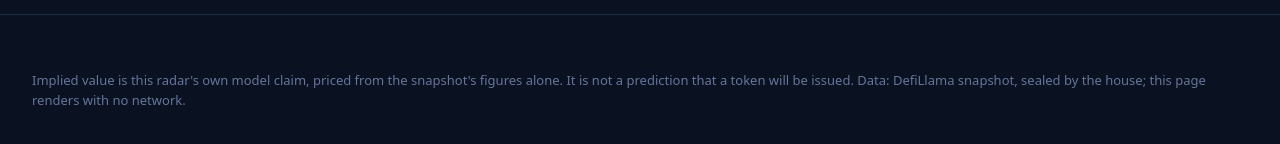
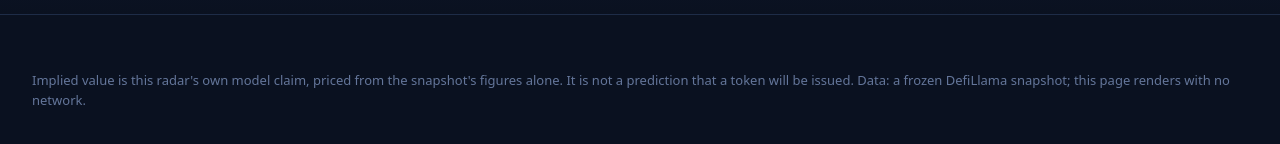
Before and after one commit to kamalmosadegh/token-launch-radar, a plain HTML site: page dashboard/index.html in a window 1280 px wide. Shown: the part 120-264 px from the top of the page. Drawn offline with Linux system fonts and the light colour scheme; a script that the page names is missing.

```diff
--- a/dashboard/index.html
+++ b/dashboard/index.html
@@ -19,7 +19,7 @@
 </header>
 <main id="app" aria-busy="true"></main>
 <footer class="foot">
-  <p>Implied value is this radar's own model claim, priced from the snapshot's figures alone. It is not a prediction that a token will be issued. Data: DefiLlama snapshot, sealed by the house; this page renders with no network.</p>
+  <p>Implied value is this radar's own model claim, priced from the snapshot's figures alone. It is not a prediction that a token will be issued. Data: a frozen DefiLlama snapshot; this page renders with no network.</p>
 </footer>
 <script src="../data.js"></script>
 <script src="app.js"></script>
```
